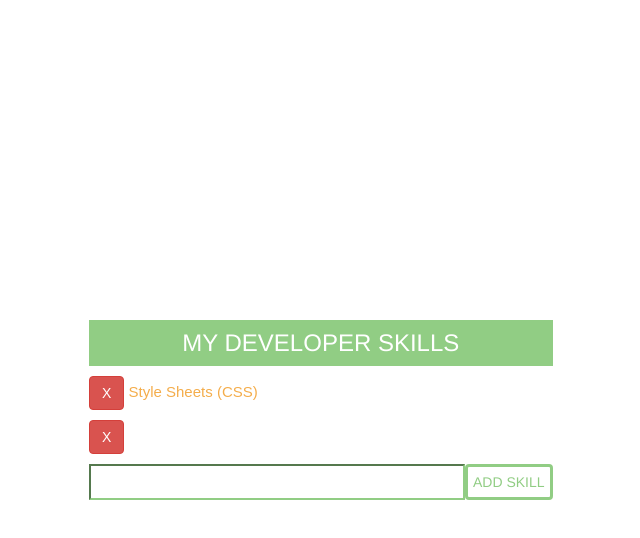
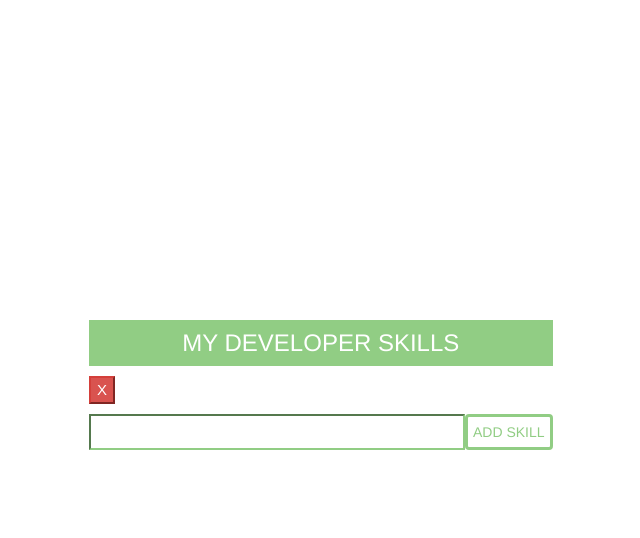
Before and after one commit to ffsfinn/jQueryLab, a plain HTML site: page index.html in a window 1280 px wide. Both pictures are taken after a click on the element "ADD SKILL". Shown: the top 538 px of the page, without its empty margins (361-1001 px from the left). Drawn offline with nearby package versions, Linux system fonts and the light colour scheme.

Commit message:
Completed.

```diff
--- a/index.html
+++ b/index.html
@@ -13,7 +13,7 @@
 <body>
     <h3 class="title">MY DEVELOPER SKILLS</h3>
         <div class="para" id="para">
-            <p><button id="button" class="btn btn-danger">X</button> Style Sheets (CSS)</p>
+            <!-- <p><button class="btn-danger">X</button> Style Sheets (CSS)</p> -->
         </div>
         <div id="input">
             <input id="inputLine"></input><p id="addSkill" class="btn btn-success">ADD SKILL</p>
--- a/js/main.js
+++ b/js/main.js
@@ -2,17 +2,6 @@ var input = $('#inputLine')
 var inputArr = [];
 var removed = [];
 
-
-
-$('#button').on('click', function(evt) {
-    var skill = $(this).closest('p');
-    removed.push(skill[0].outerHTML);
-
-    skill.fadeOut(300, function() {
-        skill.remove();
-    });
-
-});
 
 
 $('#addSkill').on('click', function(evt) {
@@ -20,10 +9,21 @@ $('#addSkill').on('click', function(evt) {
     inputArr.push(inputFind);
 
     var newSkill = `<div class="para" id="para">
-                    <p><button id="button" class="btn btn-danger">X</button> ${inputFind}</p>
+                    <p><button class="btn-danger">X</button> ${inputFind}</p>
                     </div>`;
     $('#para').append(newSkill);
 
 
+    $('.btn-danger').on('click', function(evt) {
+        var skill = $(this).closest('p');
+        removed.push(skill[0].outerHTML);
+
+        skill.fadeOut(300, function() {
+            skill.remove();
+        });
+
+    });
+
+
     // console.log(inputArr);
 });
```
